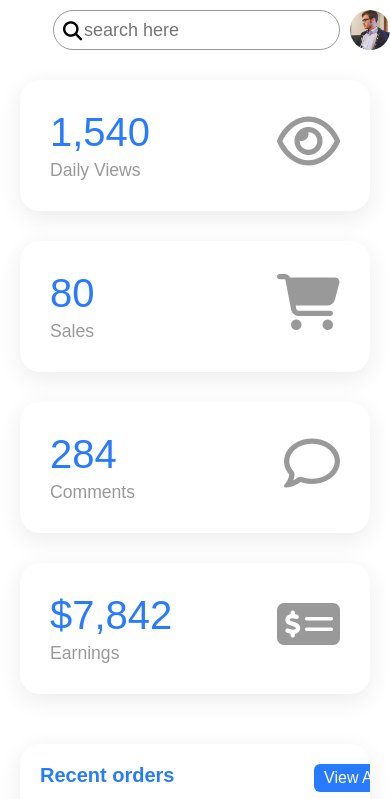
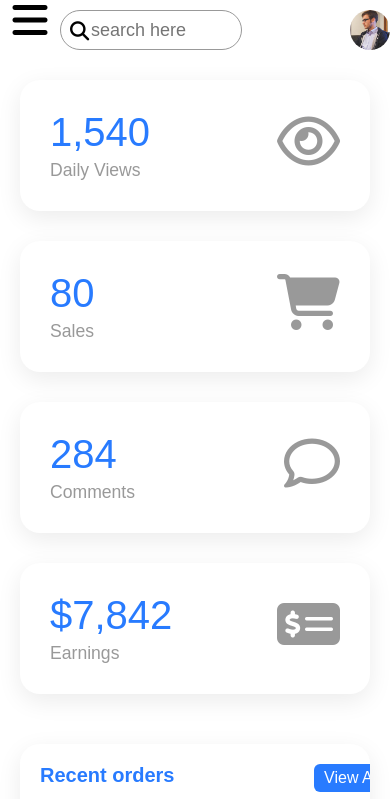
Before and after one commit to harshitkandpal/responsive_admin, a plain HTML site: page index.html in a window 390 px wide. Shown: the top 799 px of the page. Drawn offline with Linux system fonts and the light colour scheme; a web font is replaced by a local one.

Commit message:
Update style.css

```diff
--- a/style.css
+++ b/style.css
@@ -1,3 +1,4 @@
+
 @import url('https//fonts.googleapis.com/css2?family=Ubuntu:wght@300;400;500;700&display=swap');
 *{
     margin: 0;
@@ -424,8 +425,8 @@ body{
         left: 0;
     }
     .toggle{
-        z-index: 1002;
-        right: 40px;
+        position: absolute;
+        z-index: 1001;
     }
     .main.active .toggle{
         color: var(--white);
@@ -433,4 +434,10 @@ body{
         left: initial;
         position:fixed;
     }
+    .search label{
+        left: 50px;
+    }
+    .search label input{
+        width: 55%;
+    }
 }
```
